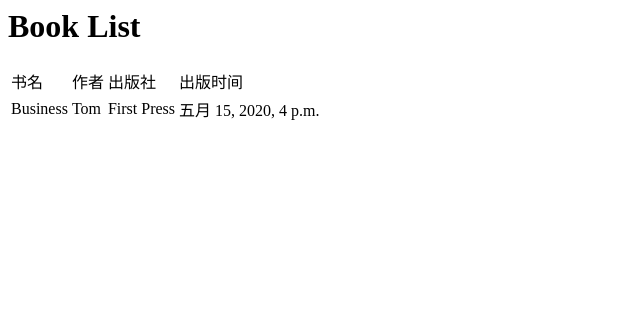
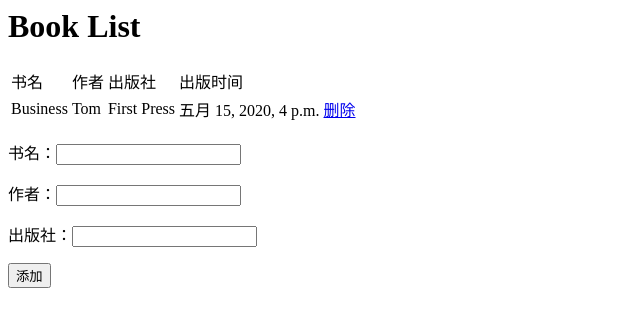
Before and after one commit to tiantian-pago/Django-Django_tutorial, a Django app: page / in a window 1280 px wide. Shown: the top 327 px of the page, without its empty margins (0-640 px from the left). Run offline with Django 3.2, Linux system fonts and the light colour scheme; data comes from the database, SQL or seed files in the repository.

Commit message:
添加书籍和删除书籍

```diff
--- a/myApp/templates/myApp/detail.html
+++ b/myApp/templates/myApp/detail.html
@@ -13,6 +13,14 @@
     <td>{{ book.author }}</td>
     <td>{{ book.pub_house }}</td>
     <td>{{ book.pub_date }}</td>
+    <td><a href="{% url 'delBook' book.id} %">删除</a></td>
   </tr>
   {% endfor %}
 </table>
+<form action="/addBook/" method="post" name="addBook">
+  {% csrf_token %}
+  <p><span>书名：</span><input type="text" name="name" /></p>
+  <p><span>作者：</span><input type="text" name="author" /></p>
+  <p><span>出版社：</span><input type="text" name="pub_house" /></p>
+  <input type="submit" value="添加">
+ </form>
```
